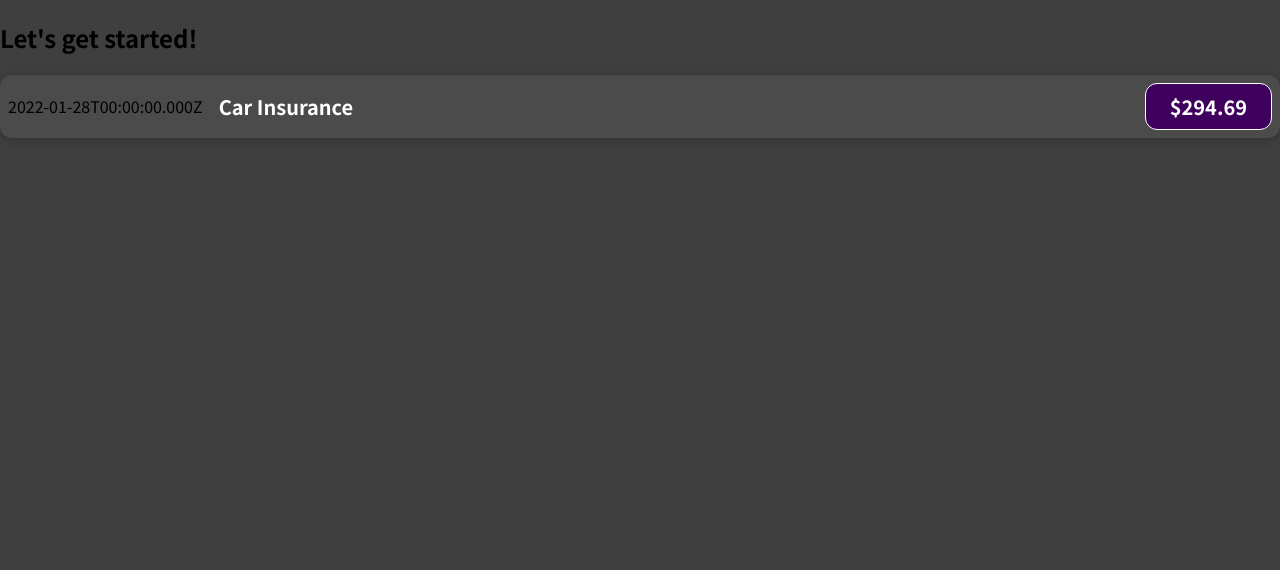
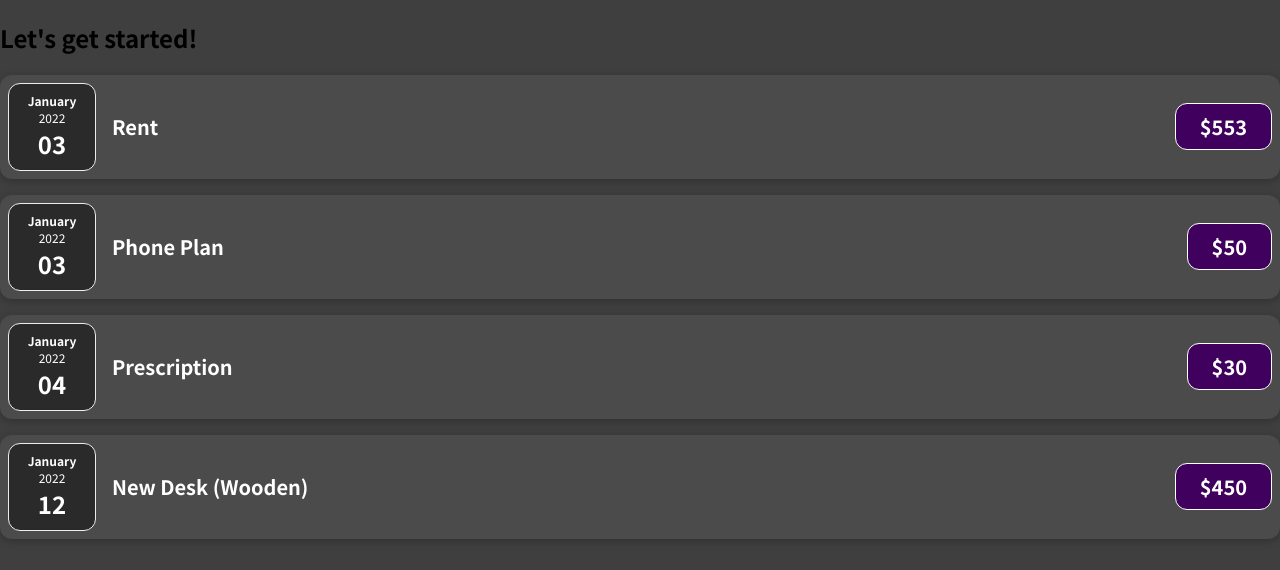
Before and after one commit to kimbucha/react_budgetApp, a JavaScript app: page / in a window 1280 px wide. Shown: the top 570 px of the page. Built offline with nearby package versions, Linux system fonts and the light colour scheme.

Commit message:
added date components and cleaned

```diff
--- a/src/App.js
+++ b/src/App.js
@@ -1,10 +1,51 @@
 import ExpenseItem from "./components/ExpenseItem";
 
 function App() {
+  const expenses = [
+    {
+      id: "e1",
+      title: "Rent",
+      amount: 553,
+      date: new Date(2022, 0, 3),
+    },
+    { id: "e2", title: "Phone Plan", amount: 50, date: new Date(2022, 0, 3) },
+    {
+      id: "e3",
+      title: "Prescription",
+      amount: 30,
+      date: new Date(2022, 0, 4),
+    },
+    {
+      id: "e4",
+      title: "New Desk (Wooden)",
+      amount: 450,
+      date: new Date(2022, 0, 12),
+    },
+  ];
+
   return (
     <div>
       <h2>Let's get started!</h2>
-      <ExpenseItem></ExpenseItem>
+      <ExpenseItem
+        title={expenses[0].title}
+        amount={expenses[0].amount}
+        date={expenses[0].date}
+      />
+      <ExpenseItem
+        title={expenses[1].title}
+        amount={expenses[1].amount}
+        date={expenses[1].date}
+      />
+      <ExpenseItem
+        title={expenses[2].title}
+        amount={expenses[2].amount}
+        date={expenses[2].date}
+      />
+      <ExpenseItem
+        title={expenses[3].title}
+        amount={expenses[3].amount}
+        date={expenses[3].date}
+      />
     </div>
   );
 }
--- /dev/null
+++ b/src/components/ExpenseDate.css
@@ -0,0 +1,26 @@
+.expense-date {
+  display: flex;
+  flex-direction: column;
+  width: 5.5rem;
+  height: 5.5rem;
+  border: 1px solid #ececec;
+  background-color: #2a2a2a;
+  color: white;
+  border-radius: 12px;
+  align-items: center;
+  justify-content: center;
+}
+
+.expense-date__month {
+  font-size: 0.75rem;
+  font-weight: bold;
+}
+
+.expense-date__year {
+  font-size: 0.75rem;
+}
+
+.expense-date__day {
+  font-size: 1.5rem;
+  font-weight: bold;
+}
--- /dev/null
+++ b/src/components/ExpenseDate.js
@@ -0,0 +1,16 @@
+import "./ExpenseDate.css";
+
+function ExpenseDate(props) {
+  const month = props.date.toLocaleString("en-US", { month: "long" });
+  const day = props.date.toLocaleString("en-US", { day: "2-digit" });
+  const year = props.date.getFullYear();
+  return (
+    <div className="expense-date">
+      <div className="expense-date__month">{month}</div>
+      <div className="expense-date__year">{year}</div>
+      <div className="expense-date__day">{day}</div>
+    </div>
+  );
+}
+
+export default ExpenseDate;
--- a/src/components/ExpenseItem.js
+++ b/src/components/ExpenseItem.js
@@ -1,16 +1,13 @@
+import ExpenseDate from "./ExpenseDate";
 import "./ExpenseItem.css";
 
-function ExpenseItem() {
-  const expenseDate = new Date(2022, 0, 28);
-  const expenseTitle = "Car Insurance";
-  const expenseAmount = 294.69;
-
+function ExpenseItem(props) {
   return (
     <div className="expense-item">
-      <div>{expenseDate.toISOString()}</div>
+      <ExpenseDate date={props.date} />
       <div className="expense-item__description">
-        <h2>{expenseTitle}</h2>
-        <div className="expense-item__price">${expenseAmount}</div>
+        <h2>{props.title}</h2>
+        <div className="expense-item__price">${props.amount}</div>
       </div>
     </div>
   );
```
